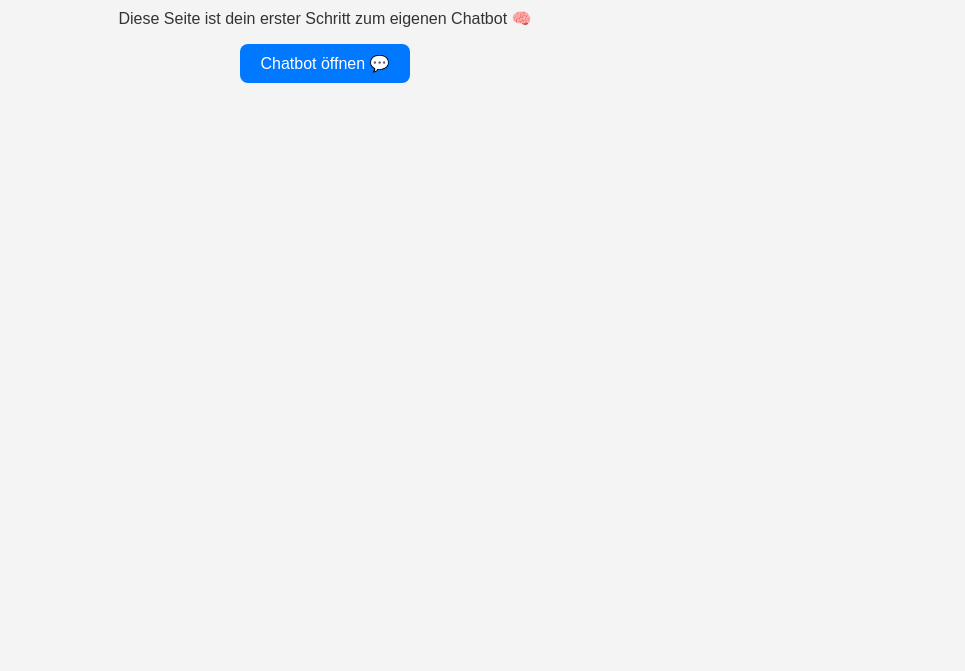
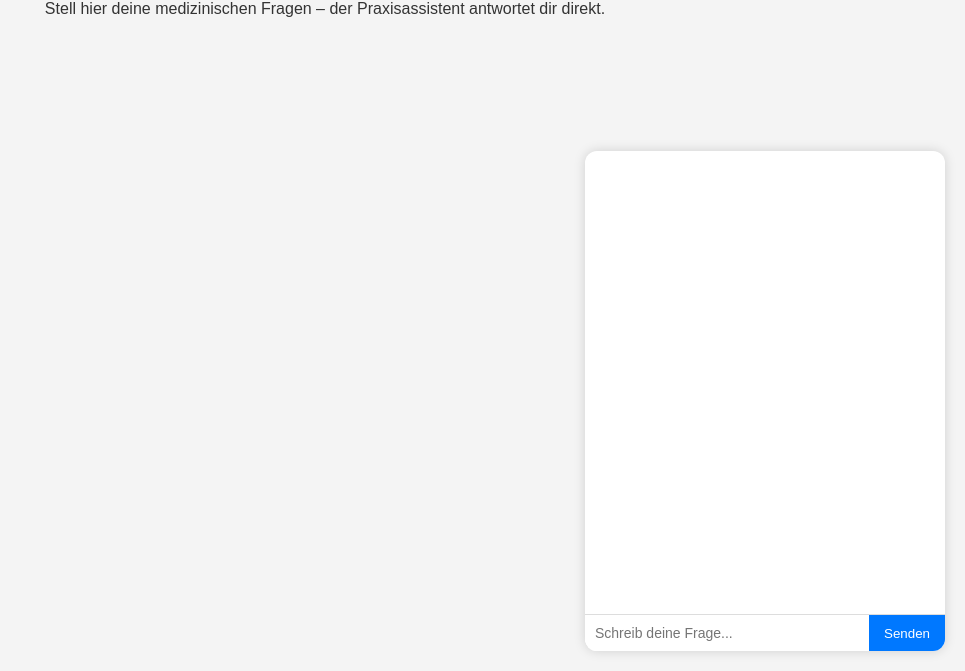
Before and after one commit to ben46kimmel-dev/Testwebsite.2, a plain HTML site: page index.html in a window 1280 px wide. Shown: the part 129-800 px from the top of the page, without its empty margins (315-1280 px from the left). Drawn offline with Linux system fonts and the light colour scheme.

Commit message:
Add files via upload

```diff
--- a/index.html
+++ b/index.html
@@ -3,61 +3,66 @@
 <head>
   <meta charset="UTF-8" />
   <meta name="viewport" content="width=device-width, initial-scale=1.0" />
-  <title>Meine Testwebsite</title>
+  <title>Dr KI – Medizinischer Praxisassistent</title>
   <style>
     body {
       font-family: Arial, sans-serif;
       background-color: #f4f4f4;
       color: #333;
       text-align: center;
-      padding-top: 50px;
+      padding-top: 40px;
     }
     h1 { color: #0078ff; }
-    button {
-      background-color: #0078ff;
-      color: white;
-      border: none;
-      border-radius: 8px;
-      padding: 10px 20px;
-      cursor: pointer;
-      font-size: 16px;
-    }
-    button:hover { background-color: #005fcc; }
-
-    /* Stil fürs Chatfenster */
-    #chatContainer {
+    #chatbox {
       position: fixed;
       bottom: 20px;
       right: 20px;
-      width: 400px;
-      height: 600px;
+      width: 360px;
+      height: 500px;
+      background: white;
+      border-radius: 12px;
+      box-shadow: 0 0 12px rgba(0,0,0,0.15);
+      display: flex;
+      flex-direction: column;
+      overflow: hidden;
+    }
+    #messages {
+      flex: 1;
+      padding: 10px;
+      overflow-y: auto;
+      text-align: left;
+    }
+    #input-area {
+      display: flex;
+      border-top: 1px solid #ddd;
+    }
+    #user-input {
+      flex: 1;
       border: none;
-      border-radius: 12px;
-      display: none; /* unsichtbar bis Button gedrückt wird */
-      box-shadow: 0 0 10px rgba(0,0,0,0.2);
-      z-index: 9999;
+      padding: 10px;
+      font-size: 14px;
+    }
+    #send-btn {
+      background: #0078ff;
+      color: white;
+      border: none;
+      padding: 10px 15px;
+      cursor: pointer;
     }
   </style>
 </head>
 <body>
-  <h1>Willkommen auf meiner Testwebsite!</h1>
-  <p>Diese Seite ist dein erster Schritt zum eigenen Chatbot 🧠</p>
+  <h1>Willkommen bei Dr KI 👨‍⚕️</h1>
+  <p>Stell hier deine medizinischen Fragen – der Praxisassistent antwortet dir direkt.</p>
 
-  <!-- Button zum Öffnen des Chatbots -->
-  <button onclick="toggleChat()">Chatbot öffnen 💬</button>
+  <div id="chatbox">
+    <div id="messages"></div>
+    <div id="input-area">
+      <input id="user-input" placeholder="Schreib deine Frage..." />
+      <button id="send-btn">Senden</button>
+    </div>
+  </div>
 
-  <!-- Eingebettetes ChatGPT-Fenster -->
-  <iframe
-    id="chatContainer"
-    src="https://chatgpt.com/g/g-68fb5be46e84819185c23670a924c51b-dr-ki-medizinischer-praxisassistent"
-    allow="clipboard-write; microphone; camera; autoplay">
-  </iframe>
-
-  <script>
-    function toggleChat() {
-      const chat = document.getElementById('chatContainer');
-      chat.style.display = (chat.style.display === 'none' || chat.style.display === '') ? 'block' : 'none';
-    }
-  </script>
+  <script src="chat.js"></script>
 </body>
 </html>
```
